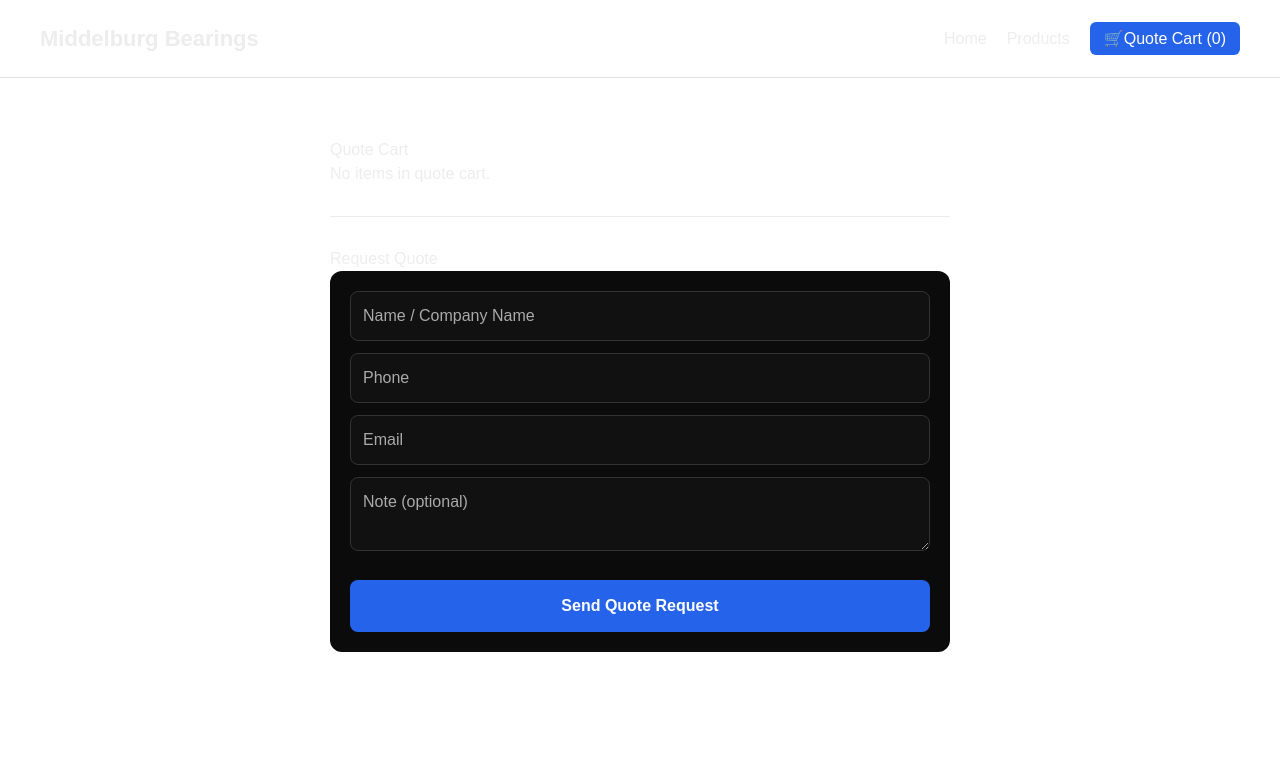
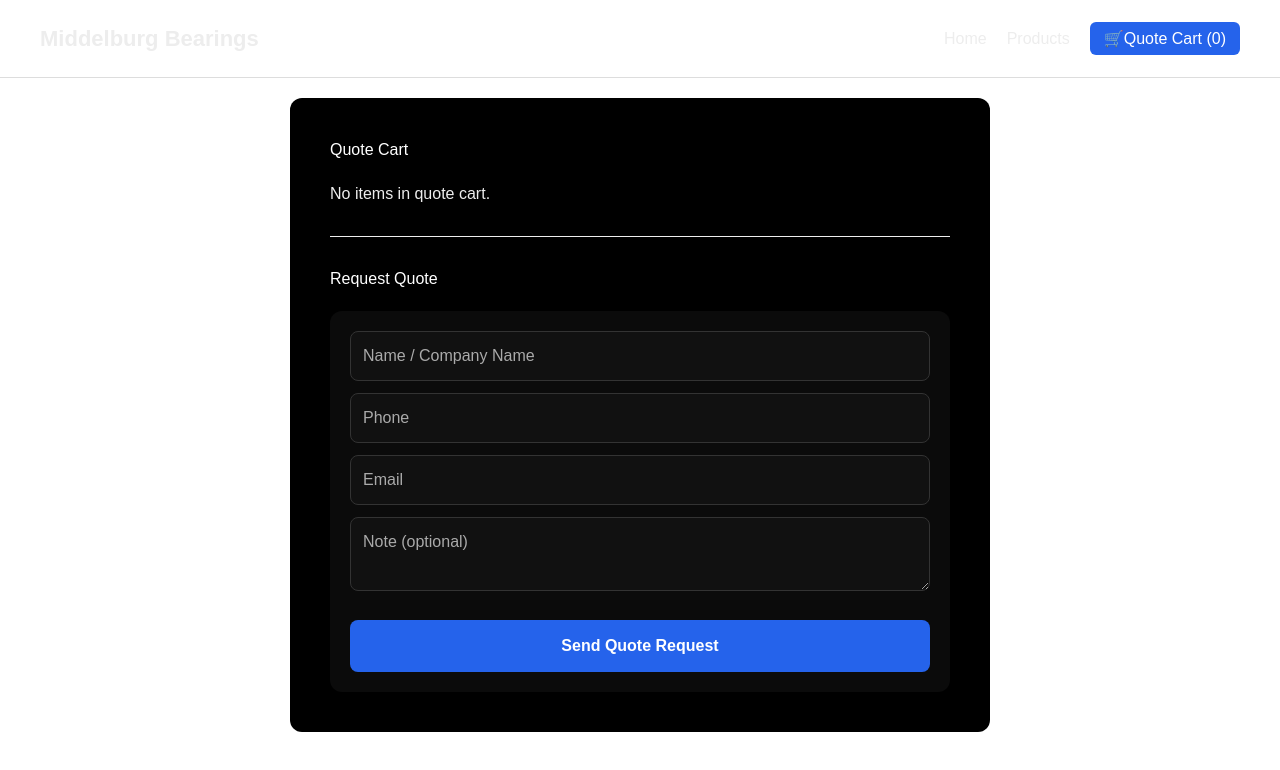
Before and after one commit to Boeboes15/Middelburg-webapp, a Next.js app: page /cart in a window 1280 px wide. Shown: the top 770 px of the page. Built offline with nearby package versions, Linux system fonts and the light colour scheme.

Commit message:
fix quote page styling

```diff
--- a/app/cart/page.tsx
+++ b/app/cart/page.tsx
@@ -52,9 +52,16 @@
   }
 
   return (
-    <div style={{ padding: "40px", maxWidth: "700px", margin: "auto" }}>
-
-      <h2>Quote Cart</h2>
+  <div
+  style={{
+    padding: "40px",
+    maxWidth: "700px",
+    margin: "auto",
+    background: "#000",
+    borderRadius: "12px"
+  }}
+>
+   <h2 style={{color:"#fff", marginBottom:"20px"}}>Quote Cart</h2>
 
       {cart.length === 0 && <p>No items in quote cart.</p>}
 
@@ -92,7 +99,7 @@
 
       <hr style={{ margin: "30px 0" }} />
 
-      <h2>Request Quote</h2>
+<h2 style={{color:"#fff", marginTop:"30px", marginBottom:"20px"}}>Request Quote</h2>
 
       <div className="quote-form">
 
```
